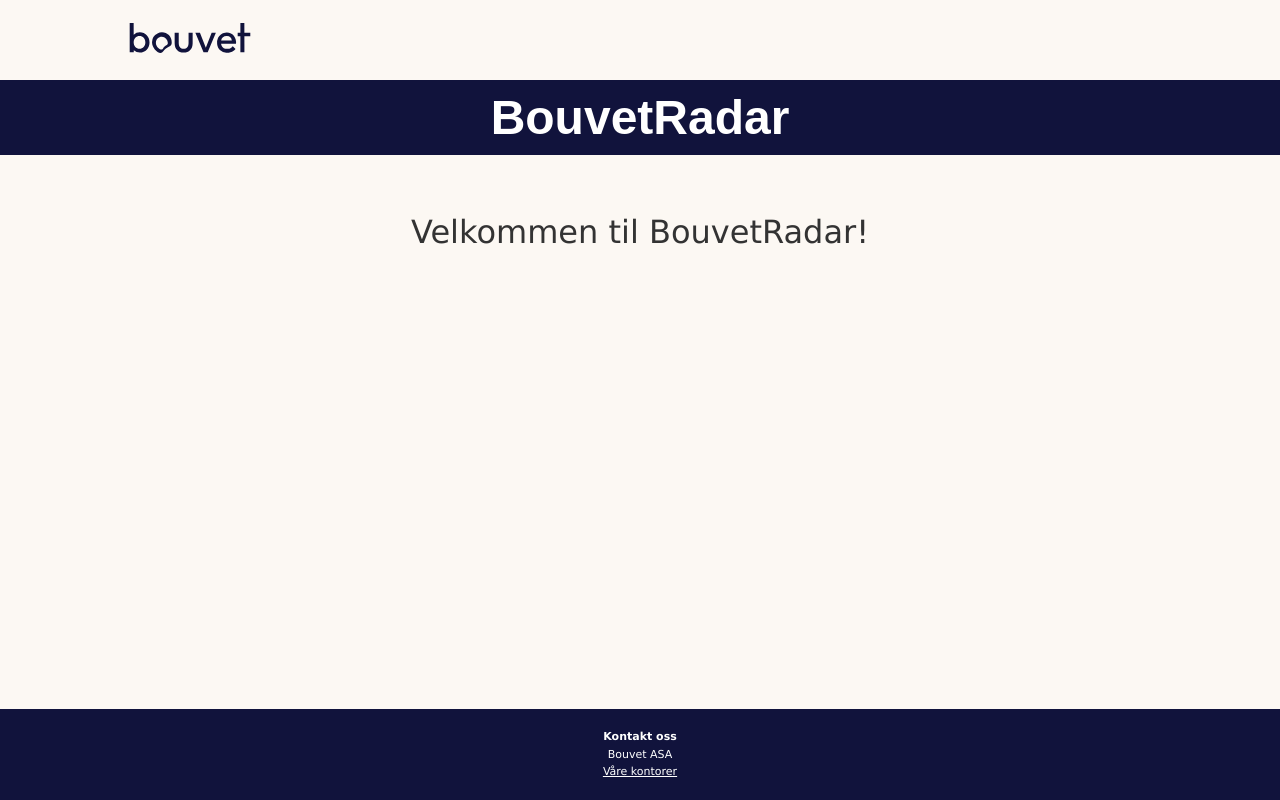
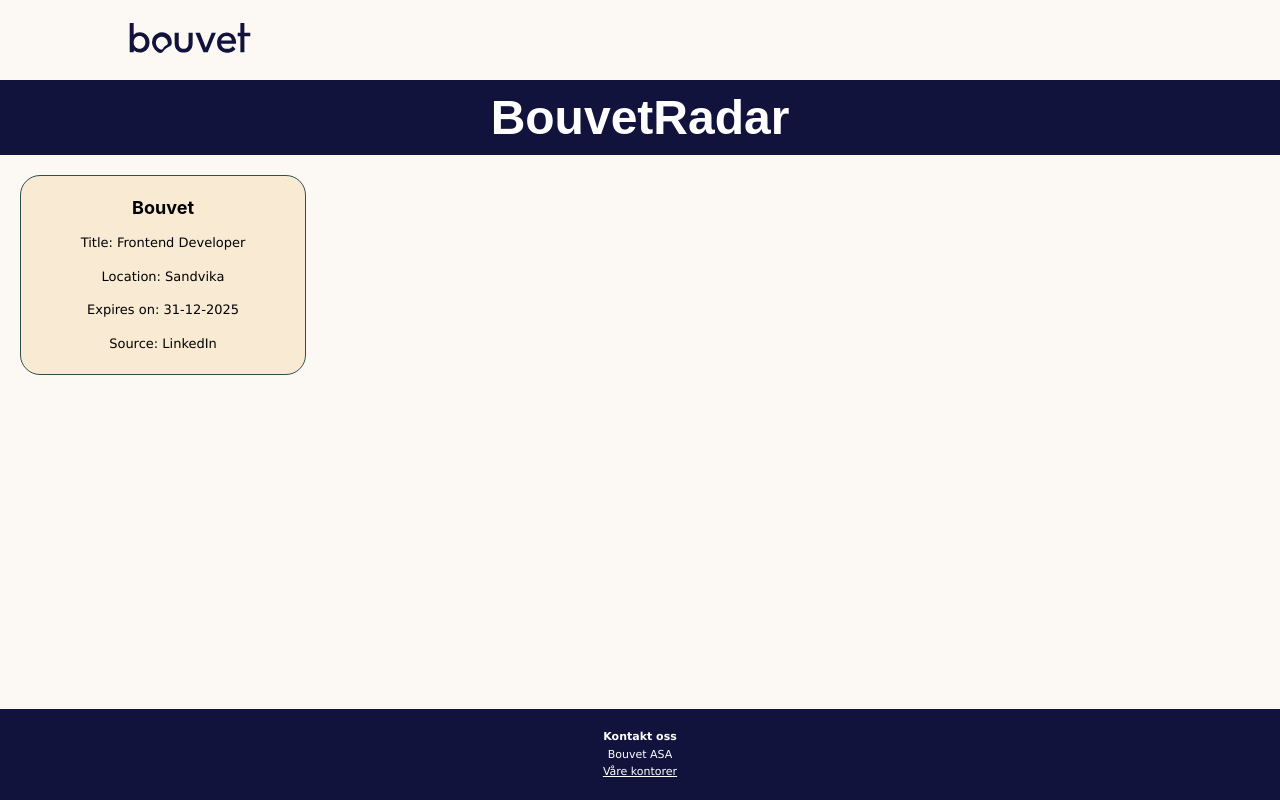
Before and after one commit to michaelekornrud/BouvetRadar, a React (Create React App) app in the folder frontend/: page / in a window 1280 px wide. Built offline with nearby package versions, Linux system fonts and the light colour scheme.

Commit message:
Added first version of job cards.
Using dummy data.
Moved .css of main page to separate file

```diff
--- a/frontend/src/App.js
+++ b/frontend/src/App.js
@@ -1,6 +1,8 @@
 import './style/App.css';
+import './style/MainPage.css';
 import Header from './util/header.js';
 import Footer from './util/footer.js';
+import JobCard from './util/jobCard.js';
 
 function App() {
   return (
@@ -12,9 +14,15 @@
         <h1>BouvetRadar</h1>
       </div>
       <main className='App-main'>
-        <p>
-          Velkommen til BouvetRadar!
-        </p>
+        <div className='Card'>
+          <JobCard
+            employer="Bouvet"
+            title="Frontend Developer"
+            location="Sandvika"
+            expirationDate="31-12-2025"
+            source="LinkedIn"
+          />
+        </div>
       </main>
       <footer className="App-footer">
         <Footer />
--- a/frontend/src/style/App.css
+++ b/frontend/src/style/App.css
@@ -38,14 +38,6 @@
   font-family: "Gill Sans Extrabold", sans-serif;
 }
 
-.App-main {
-  padding: 20px;
-  font-size: calc(10px + 1vmin);
-  color: #333;
-  /* Allow main content to grow/shrink and push footer to the bottom */
-  flex: 1 1 auto;
-}
-
 p {
   line-height: 1.6;
   font-size: xx-large;
--- /dev/null
+++ b/frontend/src/style/MainPage.css
@@ -0,0 +1,22 @@
+.App-main {
+  padding: 20px;
+  /* Allow main content to grow/shrink and push footer to the bottom */
+  flex: 1 1 auto;
+}
+
+.Card {
+    background-color: #f9ead4;
+    border: 1px solid darkslategrey;
+    border-radius: 20px;
+    padding: 6px 18px 6px 18px;
+    min-width: fit-content;
+    width: 20%;
+}
+
+.Card h2 {
+    font-size: large;
+}
+
+.Card p {
+    font-size: small;
+}
--- /dev/null
+++ b/frontend/src/util/jobCard.js
@@ -0,0 +1,13 @@
+function JobCard({employer, title, expirationDate, location, source}) {
+  return (
+    <div className="Job-card">
+      <h2>{employer}</h2>
+      <p>Title: {title}</p>
+      <p>Location: {location}</p>
+      <p>Expires on: {expirationDate}</p>
+      <p>Source: {source}</p>
+    </div>
+  );
+}
+
+export default JobCard;
```
